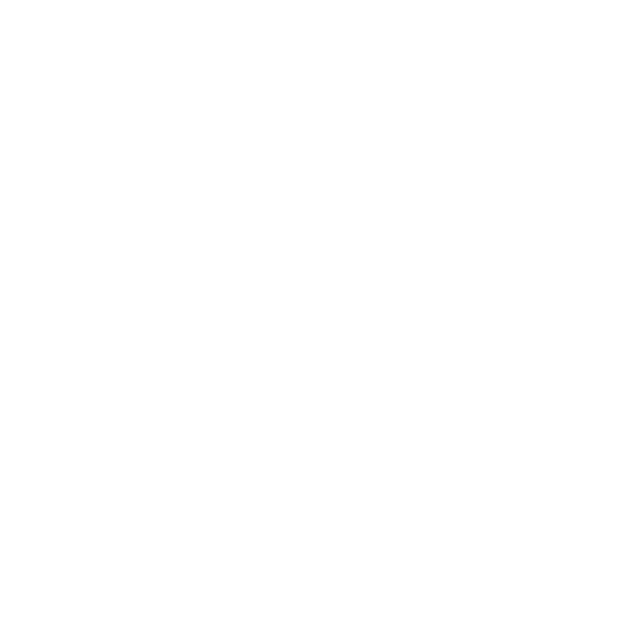
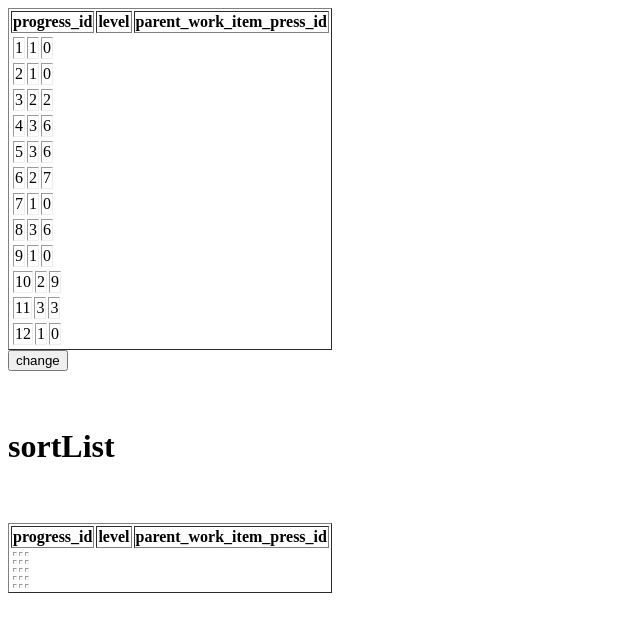
Before and after one commit to GNEFNEHCUIQ/GraduationProject-FrontEnd, a Vue app: page /blank in a window 1280 px wide. Shown: the top 632 px of the page, without its empty margins (0-640 px from the left). Built offline with nearby package versions, Linux system fonts and the light colour scheme.

Commit message:
完成了itemProgress的排序

```diff
--- a/src/router/index.js
+++ b/src/router/index.js
@@ -11,6 +11,7 @@
 import AddArticle from "../views/ArticlePage/AddArticle";
 import Register from "../views/Register";
 import UserInfo from "../views/UserPage/UserInfo";
+import blank from "../views/blank";
 
 Vue.use(VueRouter)
 
@@ -59,6 +60,11 @@
         path: '/userInfo',
         name: 'UserInfo',
         component: UserInfo
+    },
+    {
+        path: '/blank',
+        name: 'blank',
+        component: blank
     }
 
   /*,
--- a/src/views/Login.vue
+++ b/src/views/Login.vue
@@ -18,6 +18,7 @@
         <router-link to="Register"><button>Register</button></router-link>
         <button @click="delArticle">del</button>
         <router-link to="UserInfo"><button>UserInfo</button></router-link>
+        <router-link to="blank"><button>blank</button></router-link>
     </div>
 </template>
 
@@ -45,7 +46,7 @@
                             'Content-Type': 'application/x-www-form-urlencoded'
                         },
                         method:'POST',
-                        url:'/user/doLogin',
+                        url:'/doLogin',
                         params:{
                             user_id: this.user_id,
                             password: this.password,
--- a/src/views/Register.vue
+++ b/src/views/Register.vue
@@ -54,7 +54,7 @@
                         console.log(err)
                         alert(err)
                     })*/
-                    this.axios.post('/user/doRegister', userTemp,{
+                    this.axios.post('/doRegister', userTemp,{
                         headers: {
                             "Content-Type": "application/json;charset=utf-8"  //头部信息
                         }
--- /dev/null
+++ b/src/views/blank.vue
@@ -0,0 +1,229 @@
+<template>
+    <div class="root">
+        <table  border="1">
+        <tr>
+            <th>progress_id</th>
+            <th>level</th>
+            <th>parent_work_item_press_id</th>
+        </tr>
+            <tr>
+    <div v-for="v of resultList">
+        <td>{{v.progress_id}}</td>
+        <td>{{v.level}}</td>
+        <td>{{v.parent_work_item_press_id}}</td>
+    </div>
+            </tr>
+        </table>
+
+        <button type="button" @click="change">change</button>
+
+        <br>
+        <br>
+        <br>
+        <h1>sortList</h1>
+        <br>
+        <br>
+        <table  border="1">
+            <tr>
+                <th>progress_id</th>
+                <th>level</th>
+                <th>parent_work_item_press_id</th>
+            </tr>
+            <tr>
+                <div v-for="v of sortList">
+                    <td>{{v.progress_id}}</td>
+                    <td>{{v.level}}</td>
+                    <td>{{v.parent_work_item_press_id}}</td>
+                </div>
+            </tr>
+        </table>
+
+    </div>
+</template>
+
+<script>
+    export default {
+        name: "blank",
+        data(){
+            return{
+                resultList:[
+                    {
+                        progress_id:1,
+                        /*item_id:1,
+                        title:'no.1',
+                        principal:'1',
+                        statue:1,*/
+                        level:1,
+                        parent_work_item_press_id:0
+                    },
+                    {
+                        progress_id:2,
+                        /*item_id:1,
+                        title:'no.2',
+                        principal:'1',
+                        statue:1,*/
+                        level:1,
+                        parent_work_item_press_id:0
+                    },
+                    {
+                        progress_id:3,
+                        /*item_id:1,
+                        title:'no.3',
+                        principal:'1',
+                        statue:1,*/
+                        level:2,
+                        parent_work_item_press_id:2
+                    },
+                    {
+                        progress_id:4,
+                        // item_id:1,
+                        // title:'no.1',
+                        // principal:'1',
+                        // statue:1,
+                         level:3,
+                        parent_work_item_press_id:6
+                    },
+                    {
+                        progress_id:5,
+                        // item_id:1,
+                        // title:'no.n',
+                        // principal:'1',
+                        // statue:1,
+                         level:3,
+                        parent_work_item_press_id:6
+                    },
+                    {
+                        progress_id:6,
+                        // item_id:1,
+                        // title:'no.1',
+                        // principal:'1',
+                        // statue:1,
+                         level:2,
+                        parent_work_item_press_id:7
+                    },
+                    {
+                        progress_id:7,
+                        /*item_id:1,
+                        title:'no.n',
+                        principal:'1',
+                        statue:1,*/
+                        level:1,
+                        parent_work_item_press_id:0
+                    },
+                    {
+                        progress_id:8,
+                        // item_id:1,
+                        // title:'no.1',
+                        // principal:'1',
+                        // statue:1,
+                         level:3,
+                        parent_work_item_press_id:6
+                    },
+                    {
+                        progress_id:9,
+                        // item_id:1,
+                        // title:'no.1',
+                        // principal:'1',
+                        // statue:1,
+                         level:1,
+                        parent_work_item_press_id:0
+                    },
+                    {
+                        progress_id:10,
+                        // item_id:1,
+                        // title:'no.n',
+                        // principal:'1',
+                        // statue:1,
+                         level:2,
+                        parent_work_item_press_id:9
+                    },
+                    {
+                        progress_id:11,
+                        // item_id:1,
+                        // title:'no.1',
+                        // principal:'1',
+                        // statue:1,
+                         level:3,
+                        parent_work_item_press_id:3
+                    },
+                    {
+                        progress_id:12,
+                        // item_id:1,
+                        // title:'no.1',
+                        // principal:'1',
+                        // statue:1,
+                         level:1,
+                        parent_work_item_press_id:0
+                    }
+
+                ],
+                sortList:[]
+            }
+        },
+        mounted(){
+            this.change()
+        },
+        methods:{
+            change:function () {
+                var list1=new Array();
+                var list2=new Array();
+                var list3=new Array();
+
+                for (let i in this.resultList) {
+                    //console.log(JSON.stringify(this.resultList[i].level))
+                    if (this.resultList[i].level==1){
+                        list1.push(this.resultList[i])
+                    }else if (this.resultList[i].level==2) {
+                        list2.push(this.resultList[i])
+                    }else{
+                        list3.push(this.resultList[i])
+                    }
+                }
+                console.log("list1"+JSON.stringify(list1))
+                console.log("list2"+JSON.stringify(list2))
+                console.log("list3"+JSON.stringify(list3))
+
+                console.log("------------------------------------------")
+
+                let listII=new Array()
+                //listII.push(JSON.stringify(list1[1]))
+
+                //console.log("try"+listII)
+                for (let i in list1){
+                    listII[i]=new Array()
+                    listII[i].push(list1[i])
+                    //console.log("--listII["+i+"]:"+JSON.stringify(listII[i]))
+                    for (let j in list2){
+                        //let count=0
+                        if (list2[j].parent_work_item_press_id==list1[i].progress_id)   {
+                            listII[i].push(list2[j])
+                        }
+                        if (listII[i].length==1){
+                            continue
+                        } else{
+                            for (let k in list3){
+                                if (list3[k].parent_work_item_press_id==list2[j].progress_id && list2[j].parent_work_item_press_id==list1[i].progress_id) {//
+                                    /*console.log("list3["+k+"].parent_work_item_press_id="+list3[k].parent_work_item_press_id)
+                                    console.log("list2["+j+"].progress_id="+list2[j].progress_id)*/
+                                    listII[i].push(list3[k])
+                                }
+                            }
+                        }
+                    }
+                console.log("listII["+i+"]:"+JSON.stringify(listII[i]))
+                }
+                this.sortList=new Array()
+                this.sortList=listII
+            },
+            outPut :function (num) {
+                console.log("this.resultList:"+this.resultList)
+                console.log("sortlist")
+
+            }
+        }
+    }
+</script>
+
+<style scoped>
+
+</style>
```
